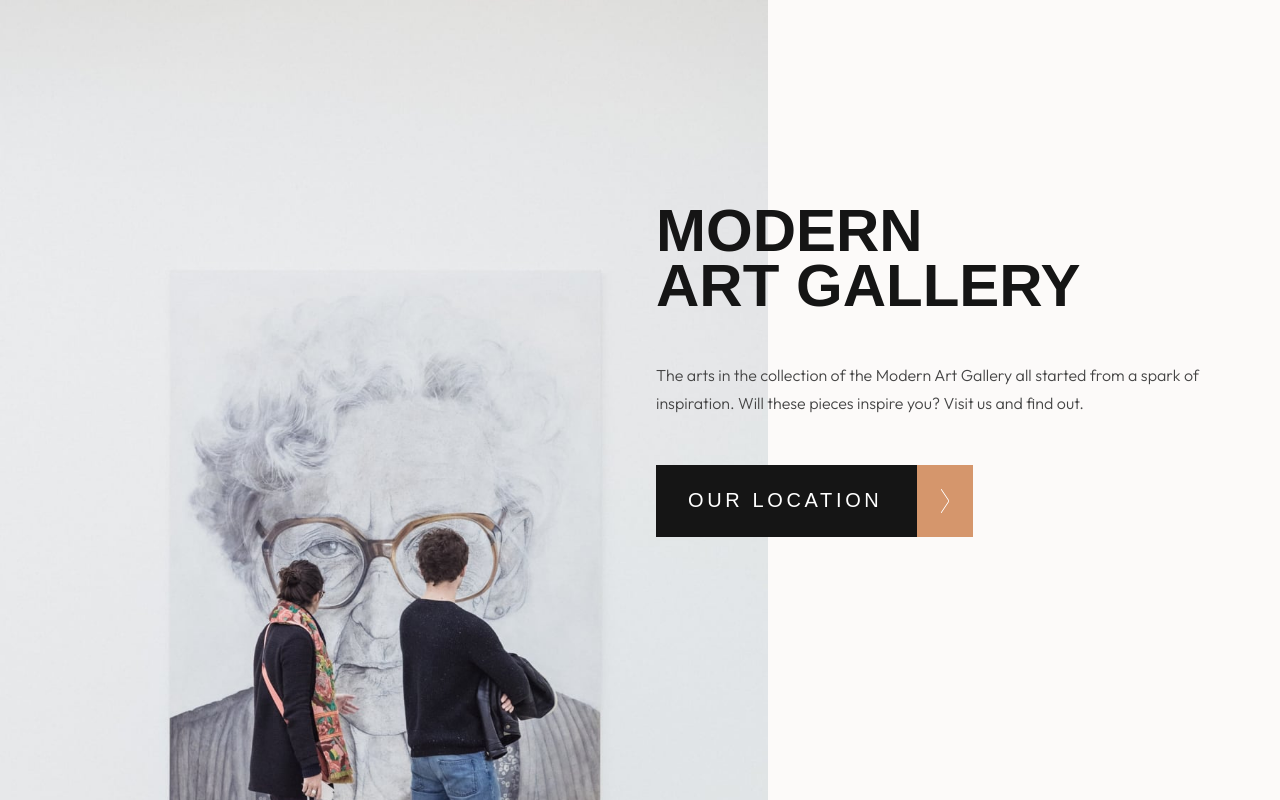
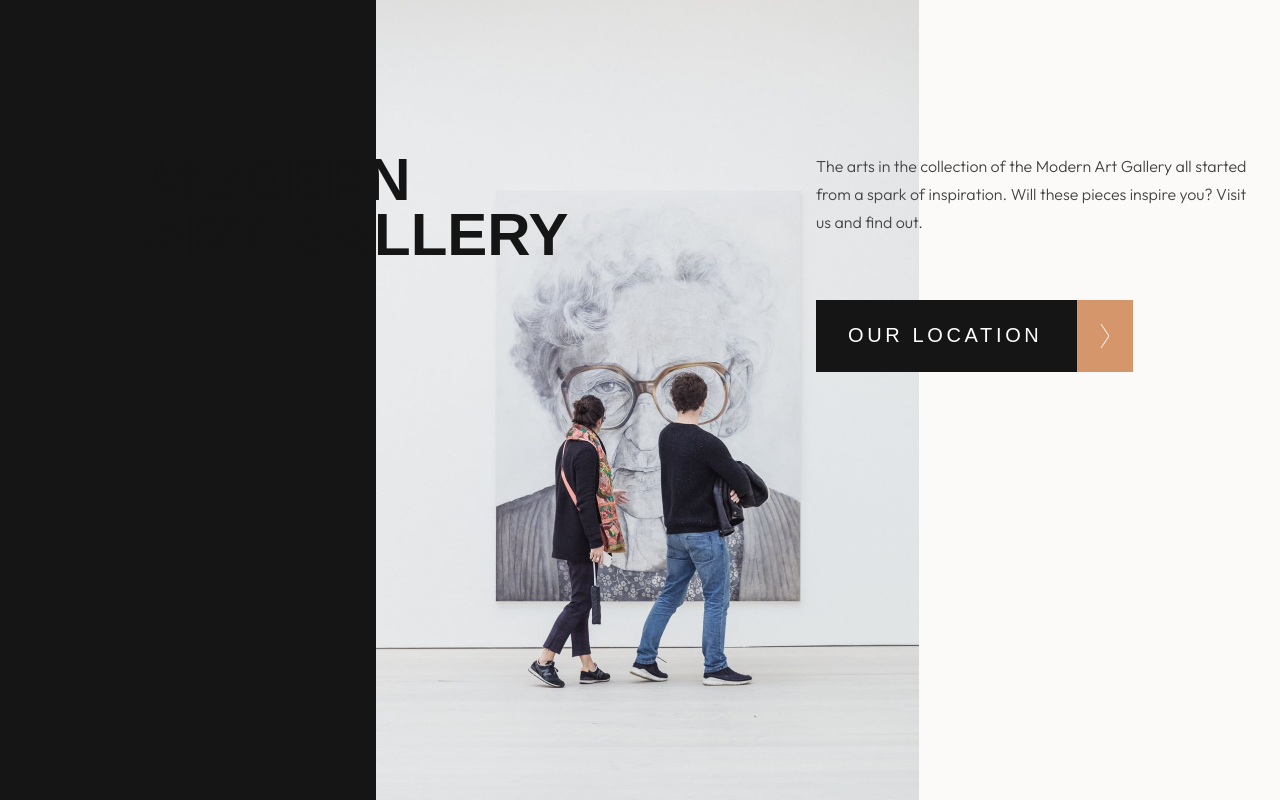
Before and after one commit to RhodyArthur/art-gallery-website, a plain HTML site: page index.html in a window 1280 px wide. Shown: the top 800 px of the page. Drawn offline with Linux system fonts and the light colour scheme; a web font is replaced by a local one.

Commit message:
feat: add desktop view media query

```diff
--- a/css/styles.css
+++ b/css/styles.css
@@ -56,6 +56,10 @@ main {
     padding: 2rem 1rem 0;
 }
 
+.hero .info .info-content {
+    gap: 2rem;
+}
+
 h1 {
     color: var(--black);
     font-size: var(--heading-m);
@@ -63,14 +67,14 @@ h1 {
     text-transform: uppercase;
 }
 
-.hero .info p {
+.hero .info .info-content p {
     font-family: 'Outfit', sans-serif;
     line-height: 28px;
     font-weight: 300;
     color: var(--dark-grey);
 }
 
-.hero .info .actions, .location-info .actions {
+.hero .info .info-content .actions, .location-info .actions {
     display: flex;
     gap: 0;
     height: 72px;
@@ -78,11 +82,11 @@ h1 {
     text-decoration: none;
 }
 
-.hero .info .actions:hover, .location-info .actions:hover {
+.hero .info .info-content .actions:hover, .location-info .actions:hover {
     text-decoration: none;
 }
 
-.hero .info .actions .location, .location-info .actions .location {
+.hero .info .info-content .actions .location, .location-info .actions .location {
     font-family: 'Big Shoulders', sans-serif;
     padding: 1.5rem 2.1875rem 1.5rem 2rem;
     background-color: var(--black);
@@ -92,12 +96,12 @@ h1 {
     letter-spacing: 3.64px;
 }
 
-.hero .info .actions .arrow-right, .location-info .actions .arrow-left{
+.hero .info .info-content .actions .arrow-right, .location-info .actions .arrow-left{
     background-color: var(--gold);
     padding: 1.5rem;
 }
 
-.hero .info .actions .arrow-right img, .location-info .actions .arrow-left img {
+.hero .info .info-content .actions .arrow-right img, .location-info .actions .arrow-left img {
     width: 0.5rem;
     height: 1.5rem;
 }
@@ -236,10 +240,14 @@ footer .socials {
     left: 0;
 }
 
+.hidden {
+    display: none;
+}
+
 @media (min-width: 768px) {
     .hero {
         flex-direction: row;
-        position: relative;
+        /* position: relative; */
     }
 
     .hero img {
@@ -340,3 +348,48 @@ footer .socials {
         flex: 2;
     }
 }
+
+@media (min-width: 1024px) {
+    .bg-hero {
+        display: flex;
+        position: relative;
+    }
+
+    .bg {
+        display: block;
+        background-color: var(--black);
+        color: white;
+        width: 450px;
+    }
+
+    .hero  {
+        height: 100%;
+    }
+
+    .hero .info {
+        left: 10%;
+        flex-direction: row;
+        justify-content: space-between;
+    }
+
+    .hero .info .info-content {
+        height: fit-content;
+        gap: 4rem;
+    }
+
+    .hero .info .info-content {
+        width: 40%;
+    }
+    .col2 .image-grid-2 {
+        /* height: 812px; */
+        height: 100%;
+    }
+
+    .location-info  {
+        padding: 6.5rem 10.3125rem 8rem;
+    }
+
+    footer {
+        padding: 5rem 10.3125rem;
+    }
+}
--- a/index.html
+++ b/index.html
@@ -8,6 +8,9 @@
 </head>
 <body>
     <main class="flex-column">
+        <section class="bg-hero">
+
+            <div class="bg hidden"></div>
             <section class="hero flex-column">
                 <img
                     src="assets/mobile/image-hero@2x.jpg"
@@ -24,6 +27,7 @@
                 <div class="info flex-column">
                     <h1>modern <br> art gallery</h1>
 
+                    <div class="info-content flex-column">
                         <p>The arts in the collection of the Modern Art Gallery all started from a spark of inspiration.
                            Will these pieces inspire you? Visit us and find out.
                         </p>
@@ -36,6 +40,8 @@
                             </div>
                         </a>
                     </div>
+                </div>
+            </section>
         </section>
 
 
```
Lines whose indentation alone changed are shown as unchanged.
